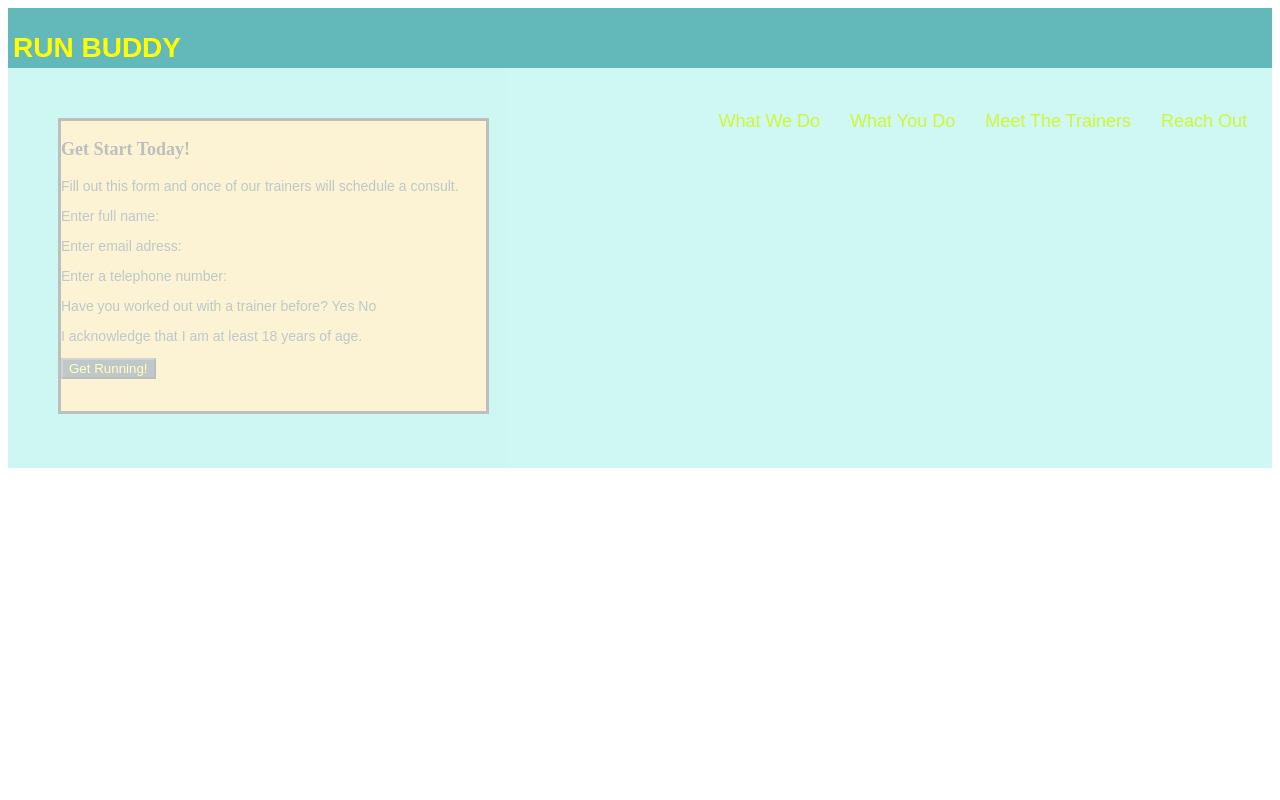
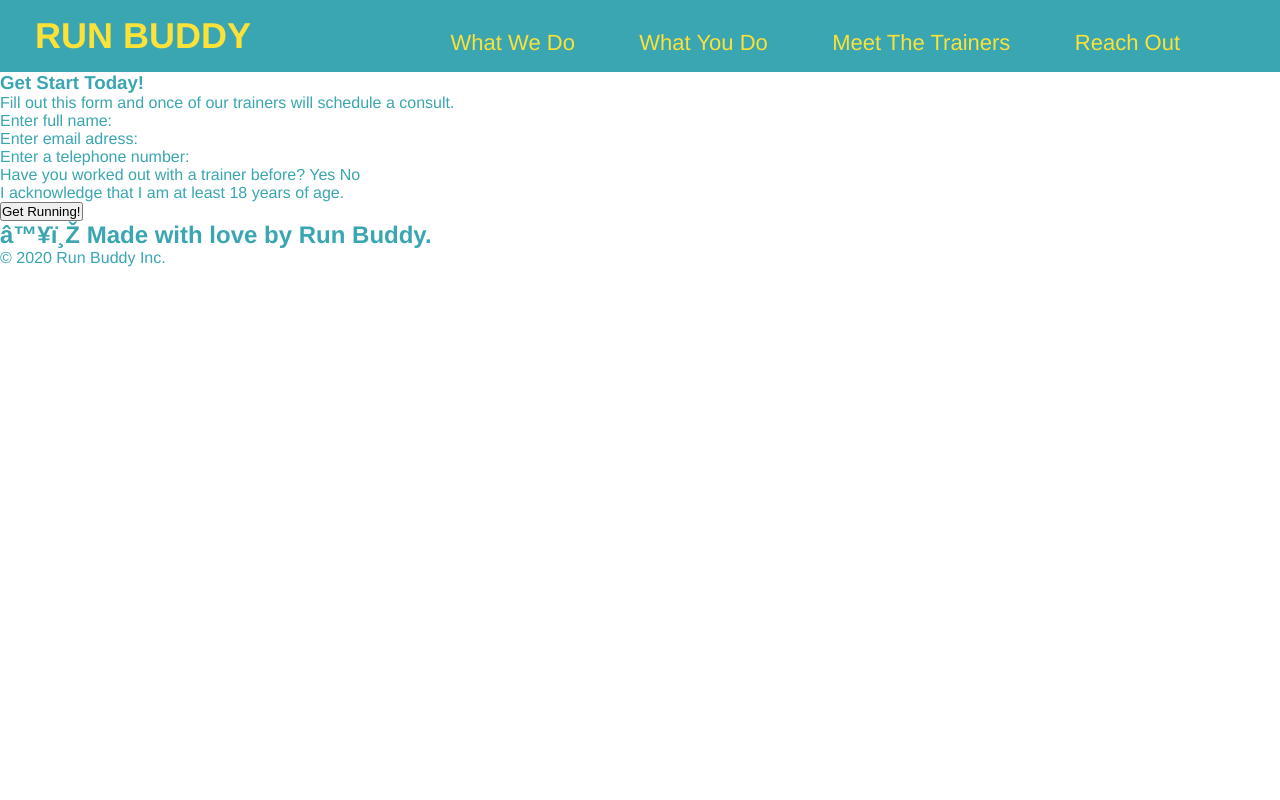
Before and after one commit to angeeg/run-buddy, a plain HTML site: page index.html in a window 1280 px wide. Shown: the top 800 px of the page. Drawn offline with Linux system fonts and the light colour scheme.

Commit message:
header style complete

```diff
--- /dev/null
+++ b/assets/css/style.css
@@ -0,0 +1,57 @@
+* {
+    margin: 0;
+    padding: 0;
+  }
+
+body {
+    color: #39a6b2;
+    font-family: Helvetica, Arial, sans-serif;
+  }
+
+header, ul {
+    padding: 15px 35px;
+    background-color: #39a6b2;
+  }
+
+  header h1 {
+    font-weight: bold;
+    font-size: 36px;
+    color: #fce138;
+    margin: 0;
+    display: inline;
+
+  }
+
+  header a, ul {
+    color: #fce138;
+    margin: 0;
+  }
+
+  .list a {
+    color:#fce138;
+
+  }
+
+  ul {
+      list-style-type: none;
+  }
+
+  header a {
+    text-decoration: none;
+    color: #fce138;
+  }
+
+  header nav {
+    float: right;
+    margin: 0px 0;
+  }
+
+  header nav ul li {
+    display: inline;
+  }
+
+  header nav ul li a {
+    margin: 0 30px;
+    font-weight: lighter;
+    font-size: 22px;
+  }
--- a/index.html
+++ b/index.html
@@ -3,41 +3,40 @@
 
     <head>
         <meta charset="UTF-8 /">
-        <link rel="stylesheet" href="style.css">
+        <link rel="stylesheet" href="./assets/css/style.css" />
         <title>RunBuddyRun 🏃</title>
+
     </head>
     <body>
-        <!--navigation-->
+        <header>
         <div class="header">
         <h1>
             <a href="/">RUN BUDDY</a>
         </h1>
-        <nav></nav>
-        </header>
+        <nav>
 
-        <div>
+        <div class="list">
             <ul>
-        <!-- what we do section -->
+
             <li>
                 <a href="#what-we-do">What We Do</a>
             </li>
 
-        <!--"what you do" section-->
             <li>
             <a href="#what-you-do">What You Do</a>
             </li>
 
-        <!--"meet the trainers" section-->
             <li>
             <a href="#meet-the-trainers">Meet The Trainers</a>
             </li>
 
-        <!--"reach out" section-->
             <li>
             <a href="#reach-out">Reach Out</a>
             </li>
         </ul>
         </div>
+        </nav>
+        </header>
         </div>
 
         <!--second box with pic and contact info submission-->
```
